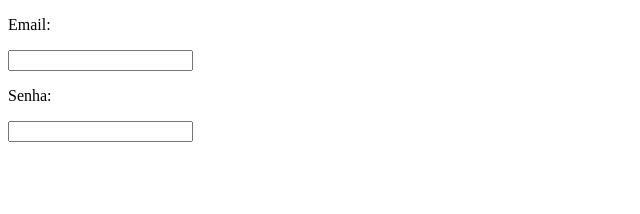
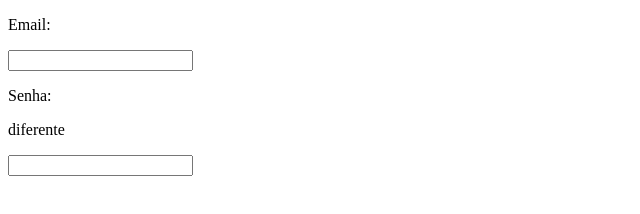
Before and after one commit to GildoUser/sandbox, a website: page index.html in a window 1280 px wide. Shown: the whole page, without its empty margins (0-640 px from the left). Drawn offline with Linux system fonts and the light colour scheme.

Commit message:
quarto commit

```diff
--- a/index.html
+++ b/index.html
@@ -16,6 +16,7 @@
             <label for="password">
                 <p>Senha: </p>
             </label>
+            <p>diferente</p>
             <input type="password" name="password" id="password">
 
         </div>
```
